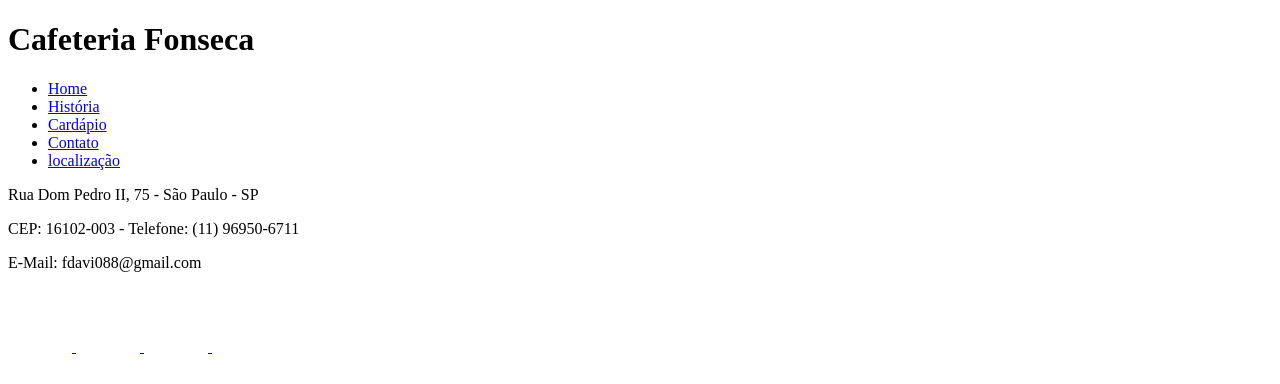
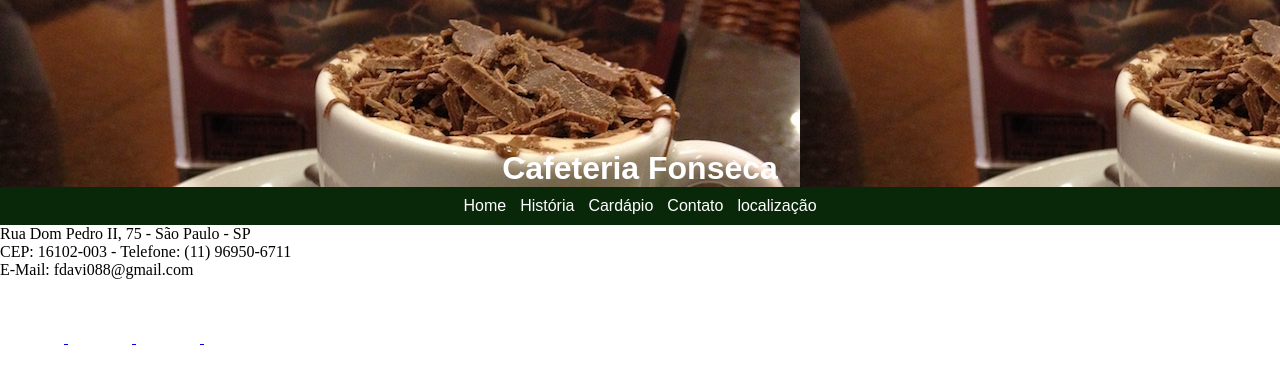
Before and after one commit to Davi1610/cafeteria, a plain HTML site: page layout.html in a window 1280 px wide. Drawn offline with Linux system fonts and the light colour scheme.

Commit message:
Aplicando formatação no Header

```diff
--- a/css/reboco.css
+++ b/css/reboco.css
@@ -0,0 +1,40 @@
+/* A aplicação do Asterisco(*) no arquivo do CSS informa ao navegador que todos
+os elementos da tela receberão esta formatação */
+* {
+  margin: 0; /* Estamos zerando as margens externas dos elementos*/
+  padding: 0; /* Estamos zerando as margens internas dos elementos*/
+}
+/* Vamos aplicar ana tag Header cor de fundo e padding  */
+header {
+  background-image: url("../img/cafe6.jpg");
+  background-position: 0-100px;
+  padding-top: 150px;
+  transition: ease 1s; /*Efeito de animação com transition. Efeito ease
+                       com tempo de 2s*/
+}
+/* Formatar a Tag h1 que está dentro do header */
+header h1 {
+  color: #fff; /*Cor da Letra*/
+  font-family: "Arial"; /*Mudar o tipo da letra pra Arial*/
+  text-align: center; /*Alinhando o texto no centro*/
+}
+header nav {
+  background-color: rgb(9, 39, 9);
+  text-align: center;
+  padding: 5px;
+}
+header nav ul li {
+  /* Vamos exibir os itens da lista um ao lado do outro. Usaremos
+  O comando display (tela|exibir) inline-block(bloco em linha)  */
+  display: inline-block;
+  margin: 5px;
+}
+header nav ul li a {
+  color: #fff;
+  font-family: "Arial";
+  /* Comando pra retirar a decoração ou sublinhagem do texto */
+  text-decoration: none;
+}
+header nav ul li a:hover {
+  color: seagreen;
+}
--- a/layout.html
+++ b/layout.html
@@ -5,6 +5,7 @@
     <meta http-equiv="X-UA-Compatible" content="IE=edge">
     <meta name="viewport" content="width=device-width, initial-scale=1.0">
     <title>Cafeteria Fonseca</title>
+    <link rel="stylesheet" href="css/reboco.css">
 </head>
 <body>
     <!-- Vamos criar as áreas semanticas do site
```
